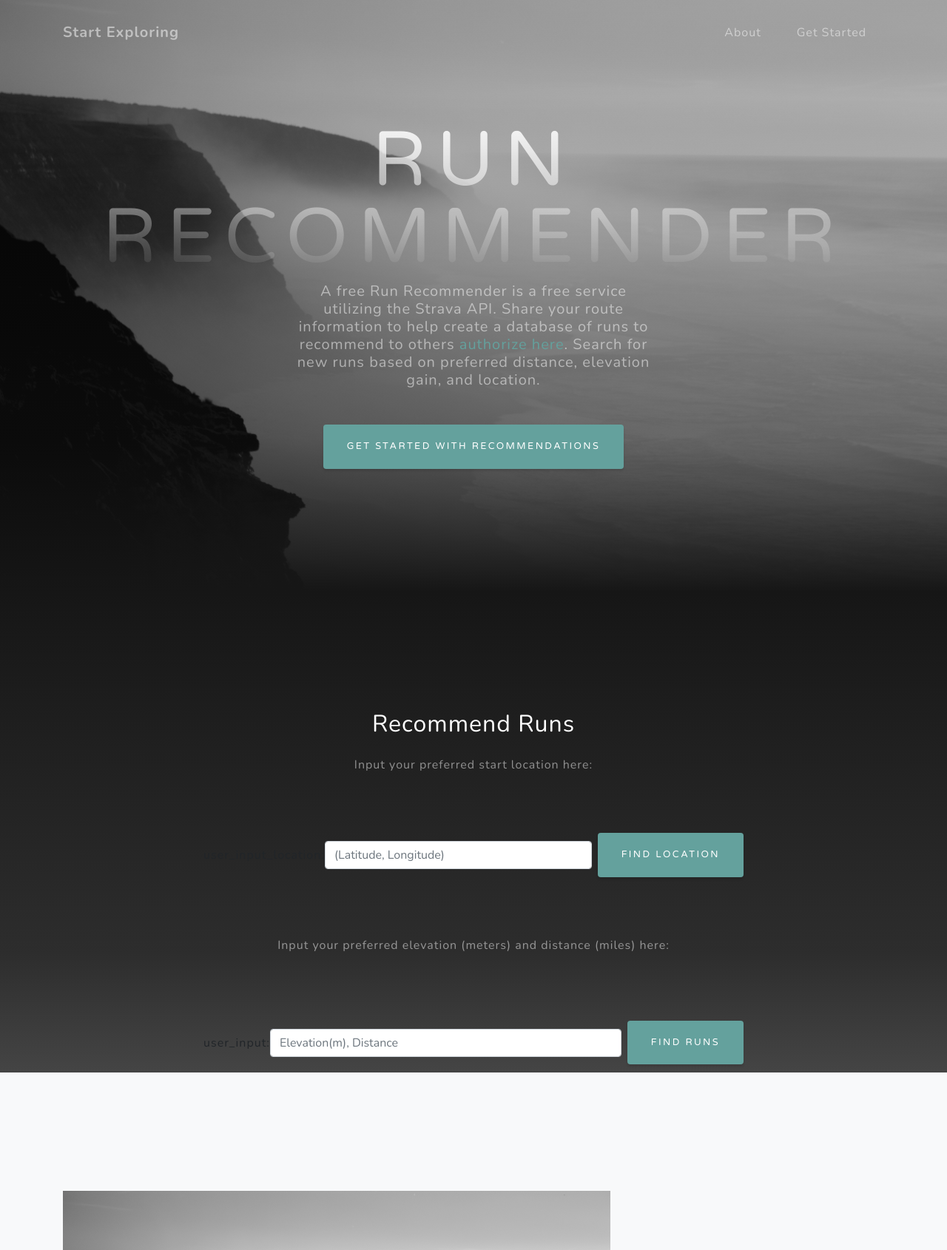
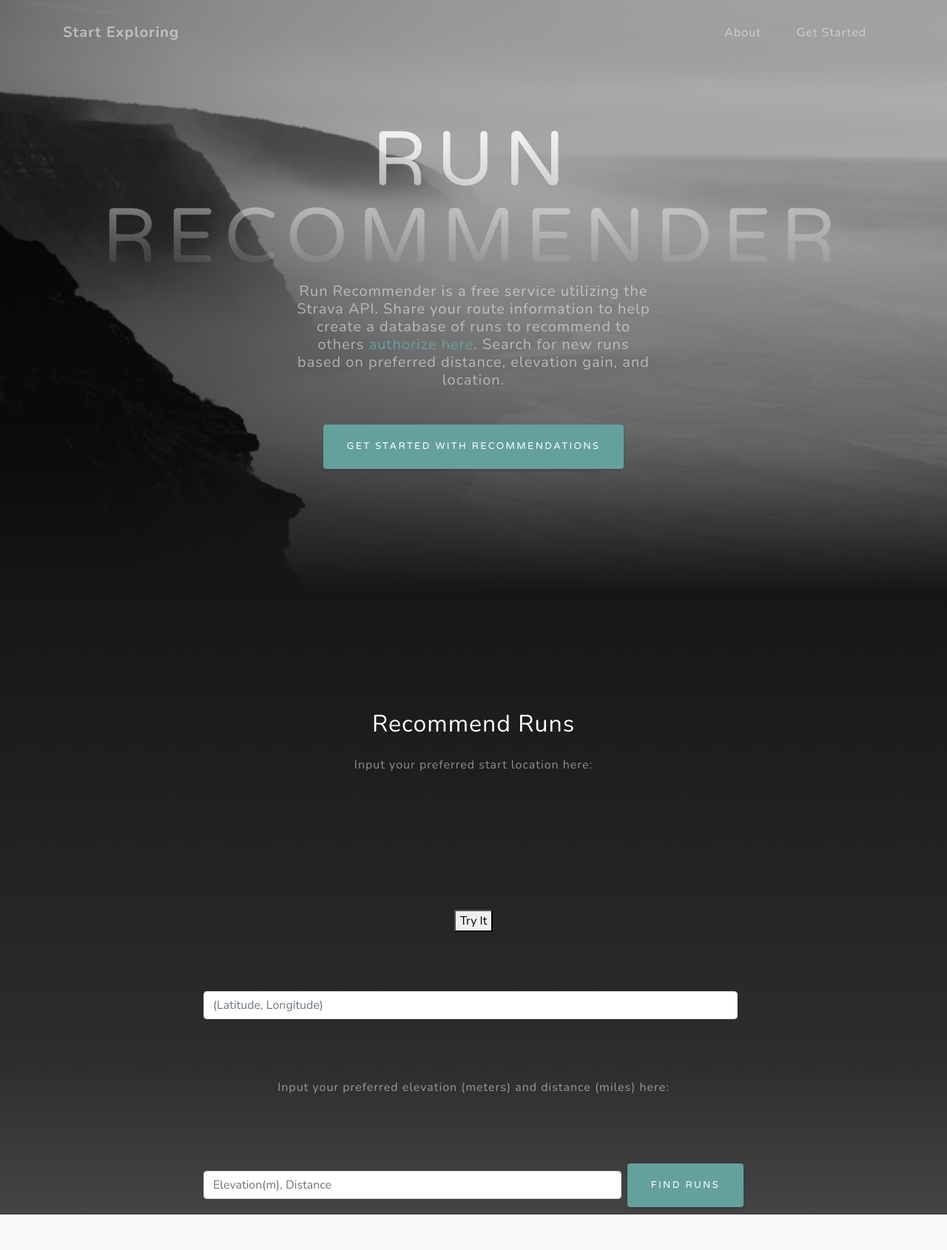
Before and after one commit to elizabethguy86/Run_Recommender, a Flask app: template templates/index.html in a window 1280 px wide. Shown: the top 1690 px of the page at 74% size. Run offline with Flask 2, Linux system fonts and the light colour scheme; the template is opened without the code that fills it, so the values that code supplies are empty; parts of the project's set-up code (start-up, migrations or seed data) failed here and were passed over; some libraries are stand-ins or nearby versions.

Commit message:
remove one submit button

```diff
--- a/templates/index.html
+++ b/templates/index.html
@@ -51,7 +51,7 @@
       <div class="container d-flex h-100 align-items-center">
         <div class="mx-auto text-center">
           <h1 class="mx-auto my-0 text-uppercase">Run Recommender</h1>
-          <h2 class="text-white-50 mx-auto mt-2 mb-5">A free Run Recommender is a free service utilizing the Strava API.
+          <h2 class="text-white-50 mx-auto mt-2 mb-5">Run Recommender is a free service utilizing the Strava API.
             Share your route information to help create a database of runs to recommend to others <a href="http://route.dsi.link">authorize here</a>.
             Search for new runs based on preferred distance, elevation gain, and location.</h2>
           <a href="#about" class="btn btn-primary js-scroll-trigger">Get Started with recommendations</a>
@@ -66,14 +66,36 @@
           <div class="col-lg-8 mx-auto">
             <h2 class="text-white mb-4">Recommend Runs</h2>
             <p class="text-white-50"> Input your preferred start location here:
-                <form class="form-inline d-flex" method="POST" action=/request>
-                  user_input_location: <input type="text" name="user_input_location" class="form-control flex-fill mr-0 mr-sm-2 mb-3 mb-sm-0" id="inputCoordinates" placeholder="(Latitude, Longitude)">
-                    <button type="submit" value = "Submit" class="btn btn-primary mx-auto">Find Location</button>
+                <p>Click the button to get your current GPS coordinates.</p>
+
+                <button onclick="getLocation()">Try It</button>
+
+                <p id="demo"></p>
+
+                <script>
+                var x = document.getElementById("demo");
+
+                function getLocation() {
+                    if (navigator.geolocation) {
+                        navigator.geolocation.getCurrentPosition(showPosition);
+                    } else {
+                        x.innerHTML = "Geolocation is not supported by this browser.";
+                    }
+                }
+
+                function showPosition(position) {
+                    x.innerHTML = "Latitude: " + position.coords.latitude +
+                    "<br>Longitude: " + position.coords.longitude;
+                }
+                </script>
+
+                <form class="form-inline d-flex" method="POST" action="/request">
+                  <input type="text" name="user_input_location" class="form-control flex-fill mr-0 mr-sm-2 mb-3 mb-sm-0" id="inputCoordinates" placeholder="(Latitude, Longitude)">
                 </form>
               </p>
             <p class="text-white-50"> Input your preferred elevation (meters) and distance (miles) here:
-                <form class="form-inline d-flex" method="POST" action=/request>
-                    user_input: <input type="text" name="user_input" class="form-control flex-fill mr-0 mr-sm-2 mb-3 mb-sm-0" id="inputRequest" placeholder="Elevation(m), Distance">
+                <form class="form-inline d-flex" method="POST" action="/request">
+                    <input type="text" name="user_input" class="form-control flex-fill mr-0 mr-sm-2 mb-3 mb-sm-0" id="inputRequest" placeholder="Elevation(m), Distance">
                     <button type="submit" value = "Submit" class="btn btn-primary mx-auto">Find Runs</button>
             </p>
 
```
